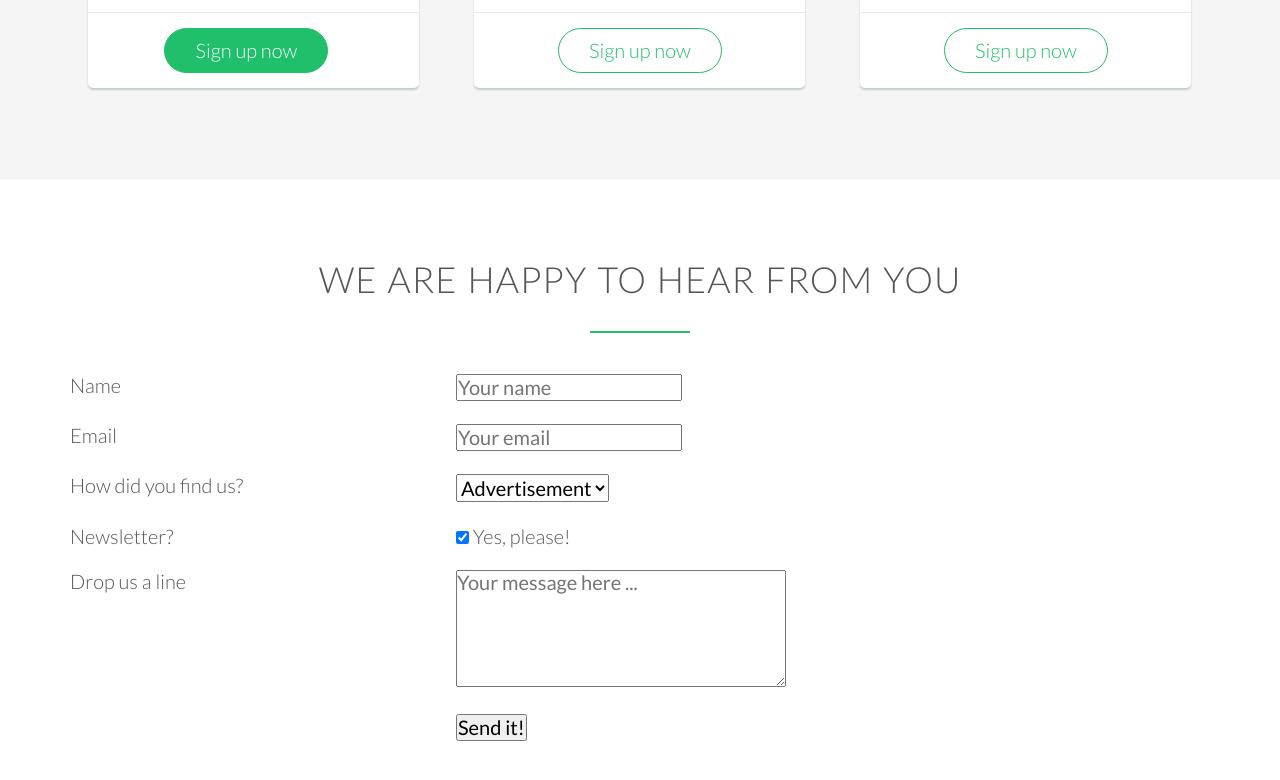
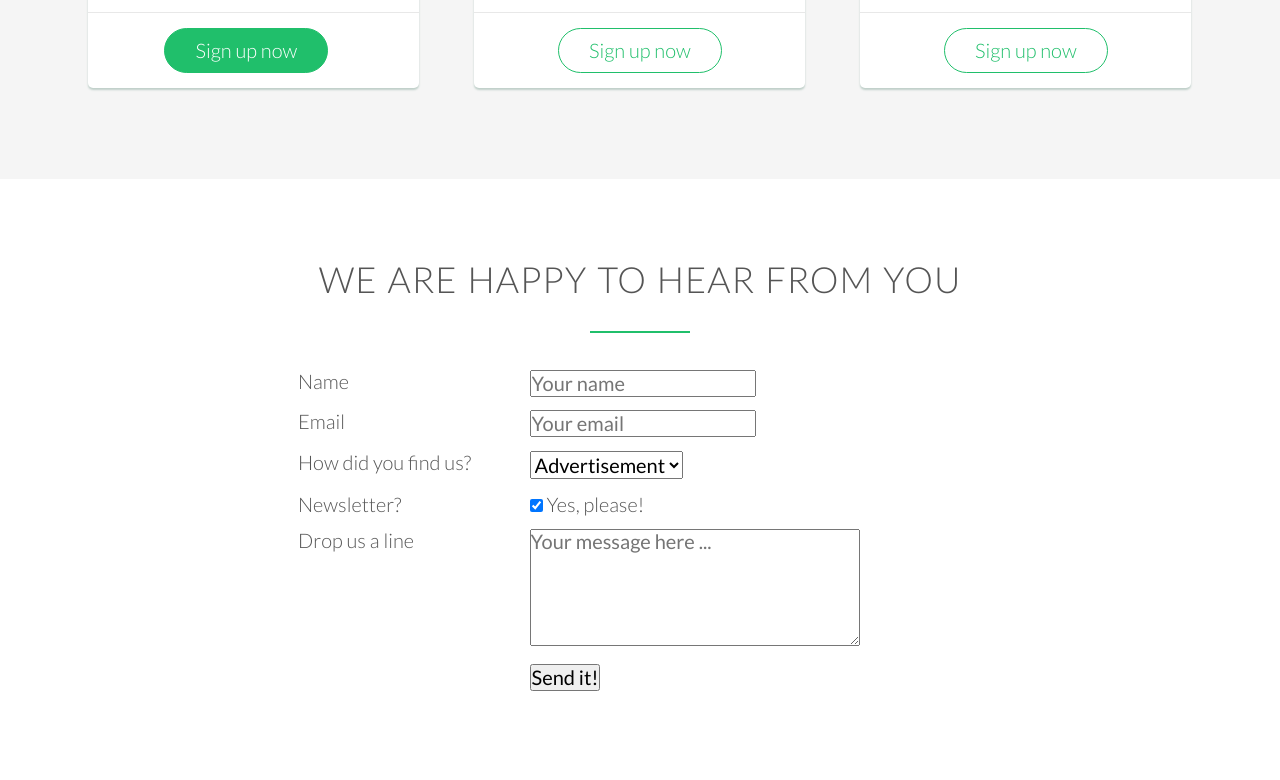
Before and after one commit to carlosmertens/Palmini-Website, a plain HTML site: page index.html in a window 1280 px wide. Shown: the part 4478-5258 px from the top of the page. Drawn offline with Linux system fonts and the light colour scheme; files whose address does not match are found by name.

Commit message:
feat: Align columns in Form section

```diff
--- a/resources/css/style.css
+++ b/resources/css/style.css
@@ -223,9 +223,9 @@ cite img {
     vertical-align: middle;
 }
 
-/* ------------------------ */
+/* ----------------- */
 /* SECTION 6 - PLANS */
-/* ------------------------ */
+/* ----------------- */
 
 .section-plans {
     background-color: whitesmoke;
@@ -277,6 +277,15 @@ cite img {
     background-color: fcfcfc;
     border-top-left-radius: 5px;
     border-top-right-radius: 5px;
+}
+
+/* ------------------------ */
+/* SECTION 7 - CONTACT FORM */
+/* ------------------------ */
+
+.contact-form {
+    width: 60%;
+    margin: 0 auto;
 }
 
 /* ------------------- */
```
